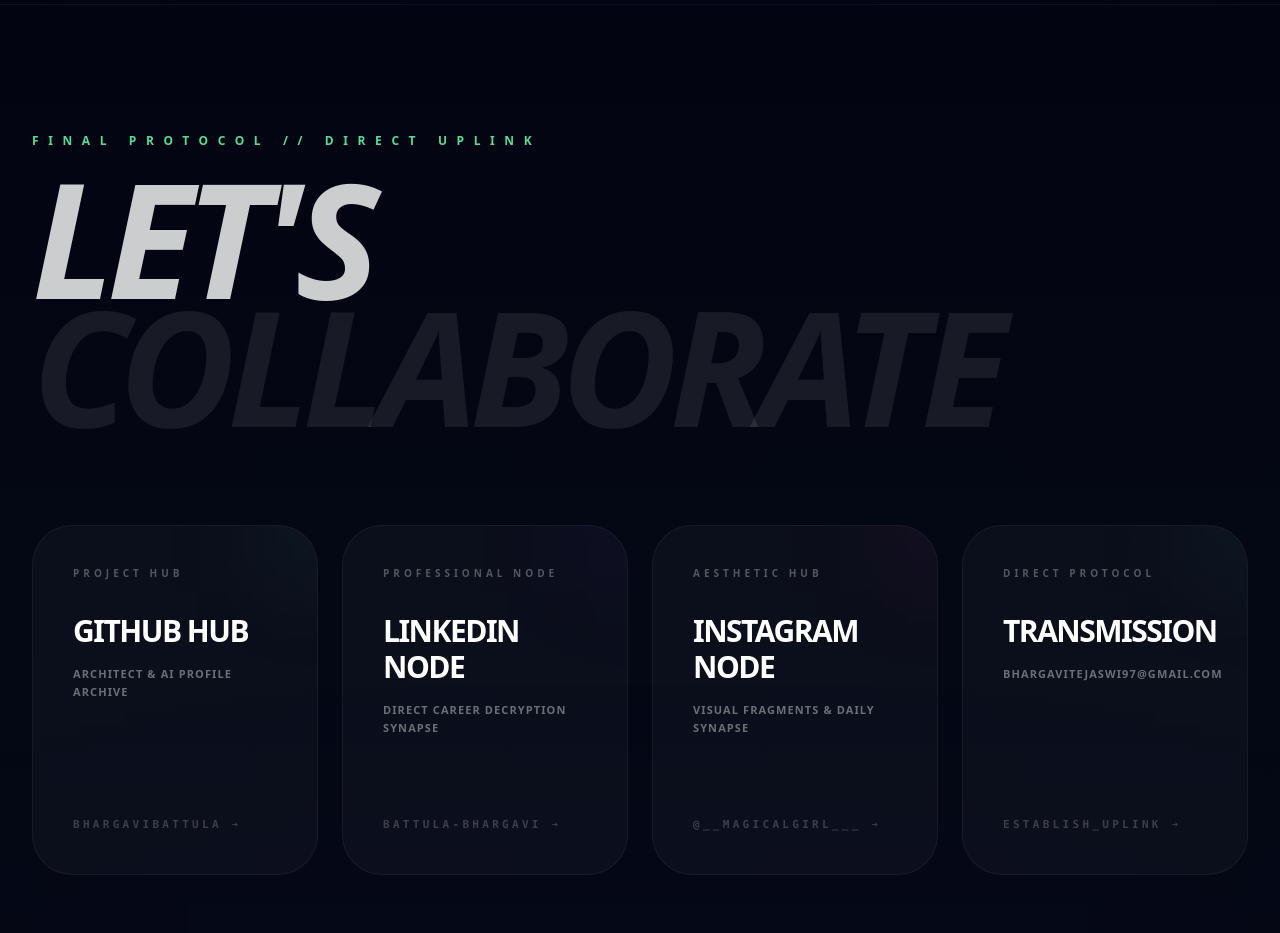
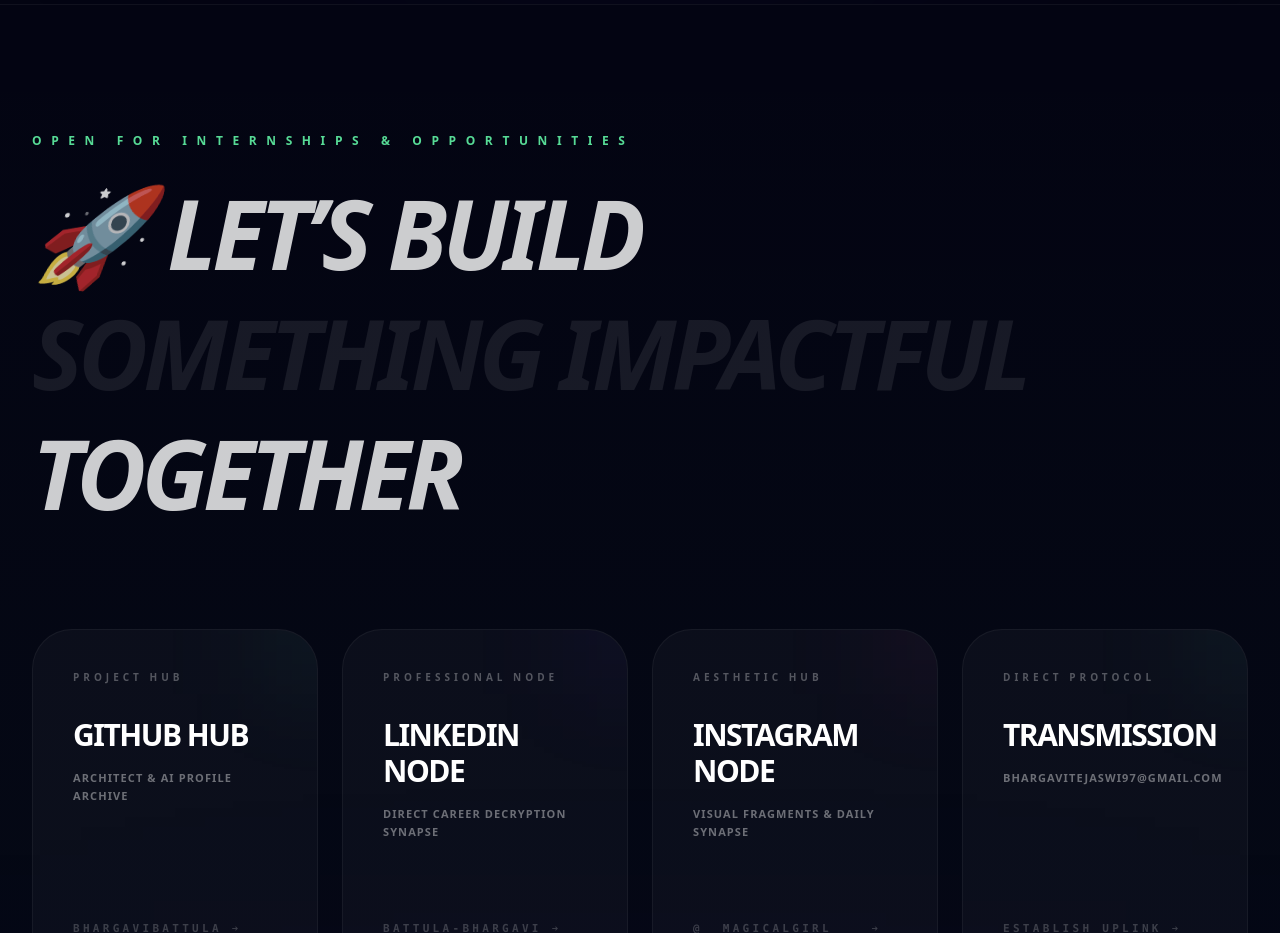
Before and after one commit to bhargavibattula/about-me, a React (Vite) app in the folder Portfolio/: page / in a window 1280 px wide. Shown: the part 8560-9493 px from the top of the page. Built offline with nearby package versions, Linux system fonts and the light colour scheme.

Commit message:
Update footer title to mission-focused building and internship availability notice

```diff
--- a/Portfolio/src/components/professional/Footer.jsx
+++ b/Portfolio/src/components/professional/Footer.jsx
@@ -82,10 +82,10 @@
                         viewport={{ once: true }}
                         className="mb-16 md:mb-24"
                     >
-                        <span className="text-xs font-black uppercase tracking-[0.8em] text-mint mb-6 block">Final Protocol // Direct Uplink</span>
-                        <h2 className="text-6xl md:text-[10rem] font-black uppercase tracking-tighter leading-[0.8] italic opacity-80 group transition-all">
-                            Let's <br />
-                            <span className="text-white/10 italic group-hover:text-white/20 transition-all">Collaborate</span>
+                        <span className="text-xs font-black uppercase tracking-[0.8em] text-mint mb-6 block">Open for internships & opportunities</span>
+                        <h2 className="text-4xl md:text-[6rem] font-black uppercase tracking-tighter leading-tight italic opacity-80 group transition-all">
+                            🚀 Let’s build <br />
+                            <span className="text-white/10 italic group-hover:text-white/20 transition-all">something impactful</span> together
                         </h2>
                     </motion.div>
 
```
